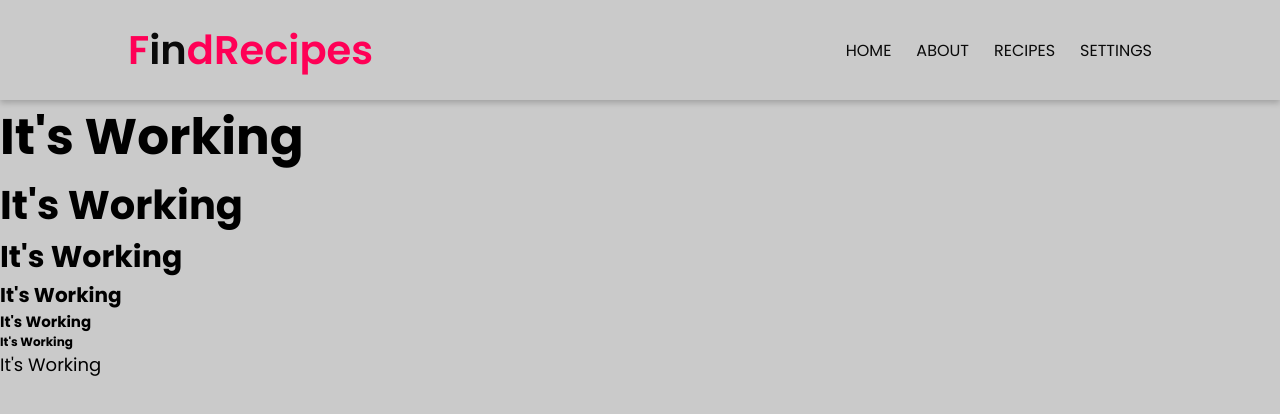
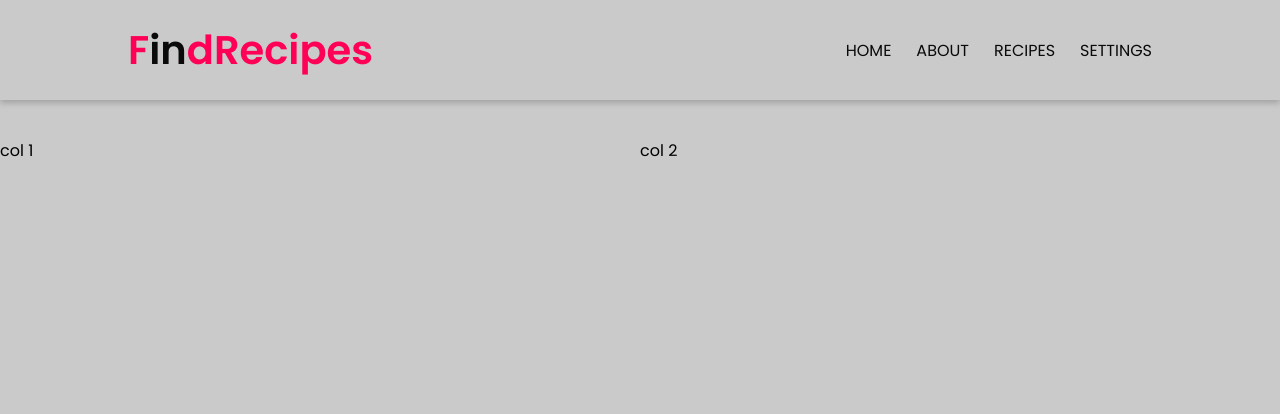
Before and after one commit to ecpieritz/find-recipes, a React (Create React App) app: page / in a window 1280 px wide. Shown: the top 414 px of the page. Built offline with nearby package versions, Linux system fonts and the light colour scheme.

Commit message:
Added HeroSection + .section

```diff
--- a/src/App.js
+++ b/src/App.js
@@ -1,16 +1,13 @@
+import HeroSection from "./components/HeroSection";
 import Navbar from "./components/Navbar";
 
 function App() {
   return (
     <>
       <Navbar />
-      <h1>It's Working</h1>
-      <h2>It's Working</h2>
-      <h3>It's Working</h3>
-      <h4>It's Working</h4>
-      <h5>It's Working</h5>
-      <h6>It's Working</h6>
-      <p>It's Working</p>
+      <div className="container fr-main">
+        <HeroSection />
+      </div>
     </>
   );
 }
--- /dev/null
+++ b/src/components/HeroSection.js
@@ -0,0 +1,10 @@
+import React from 'react'
+
+export default function HeroSection() {
+  return (
+    <div className='fr-hero section'>
+      <div className='col'>col 1</div>
+      <div className='col'>col 2</div>
+    </div>
+  )
+}
--- a/src/scss/base/base.scss
+++ b/src/scss/base/base.scss
@@ -1,3 +1,20 @@
 body{
   background-color: $fr-bg;
 }
+
+.fr-main{
+  padding-block: 3vw;
+}
+
+.section{
+  display: flex;
+  flex-direction: row;
+  .col{
+    width: 50%;
+  }
+  @media (max-width: 468px){
+    .col{
+      width: 100%;
+    }
+  }
+}
```
